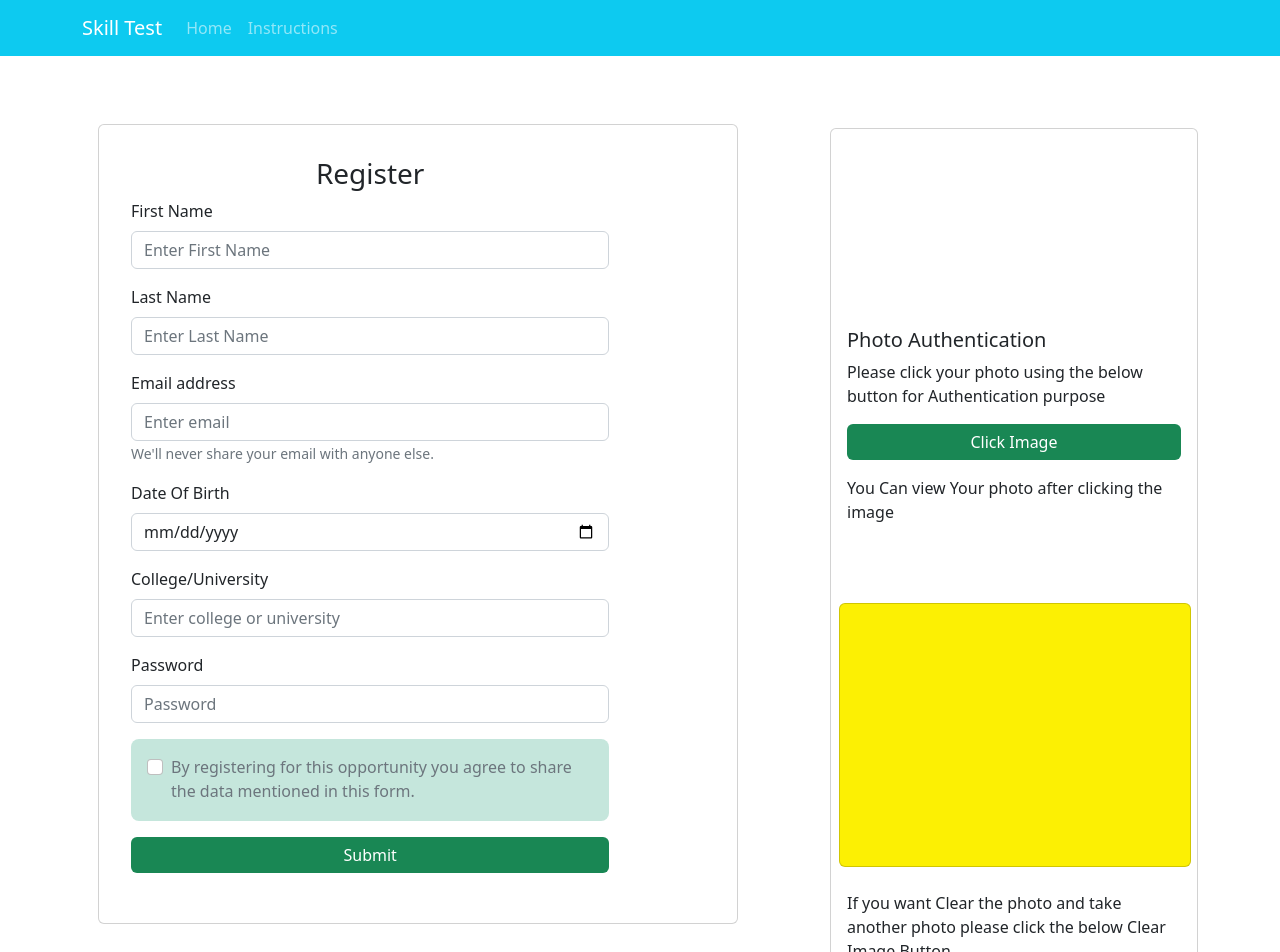
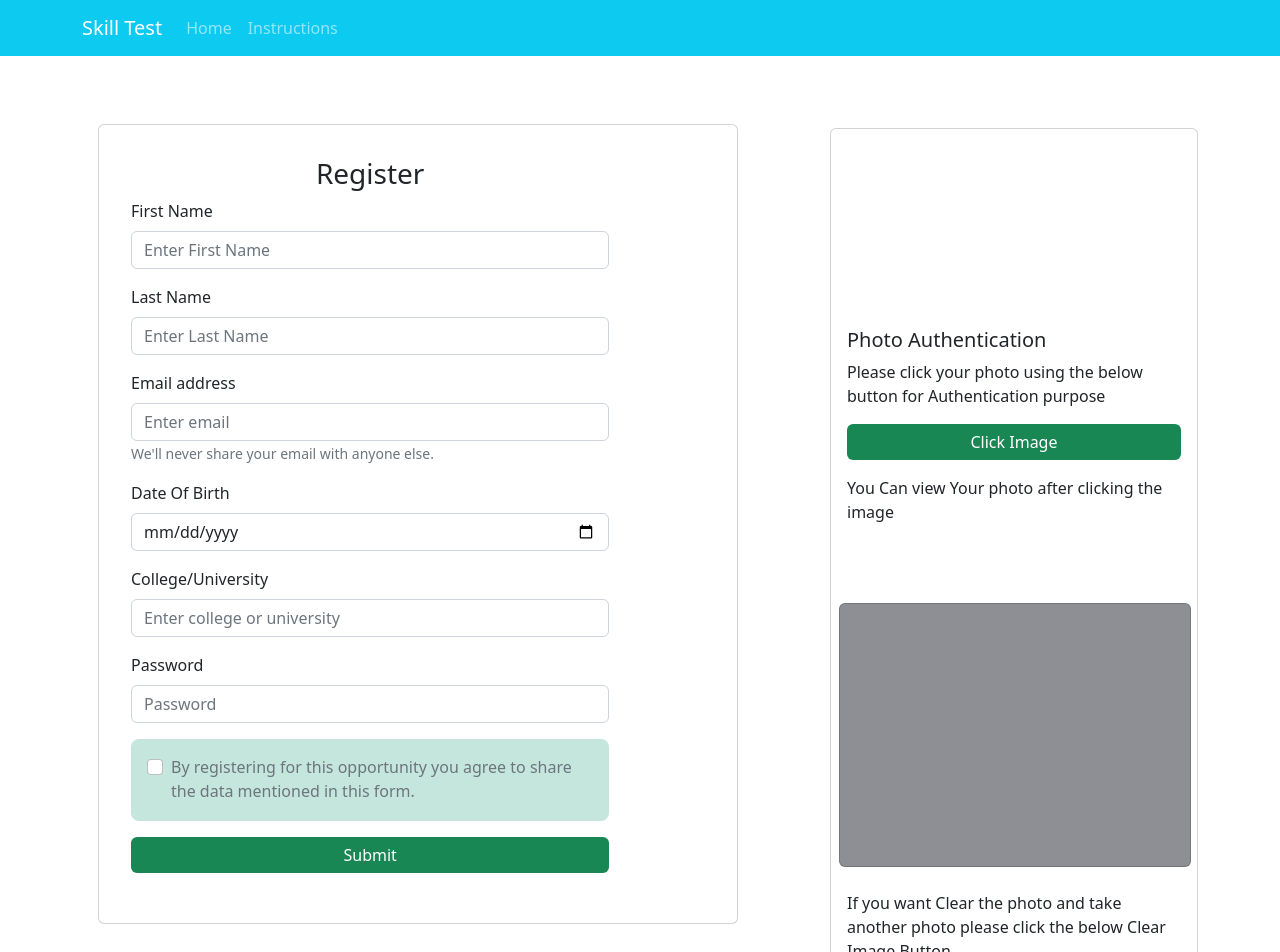
Before and after one commit to harshita-gupta2306/Online-Assessment, a React (Create React App) app: page /Home in a window 1280 px wide. Shown: the top 952 px of the page. Built offline with nearby package versions, Linux system fonts and the light colour scheme; no server answers.

Commit message:
clicking the image and storing it in the a variable

```diff
--- a/src/components/Sign_img.js
+++ b/src/components/Sign_img.js
@@ -43,7 +43,7 @@ const Sign_img = () => {
                             You Can view Your photo after clicking the image
                         </Card.Text>
                     </Card.Body>
-                    <Card style={{ width: '22rem', height: '16.5rem', background: 'rgb(252, 240, 3)', margin: '0.5rem' }}>
+                    <Card style={{ width: '22rem', height: '16.5rem', background: 'rgb(141, 143, 148)', margin: '0.5rem' }}>
                         {url && (
                             <Card.Img variant="top" src={url} alt="ScreenShot" />
 
```
